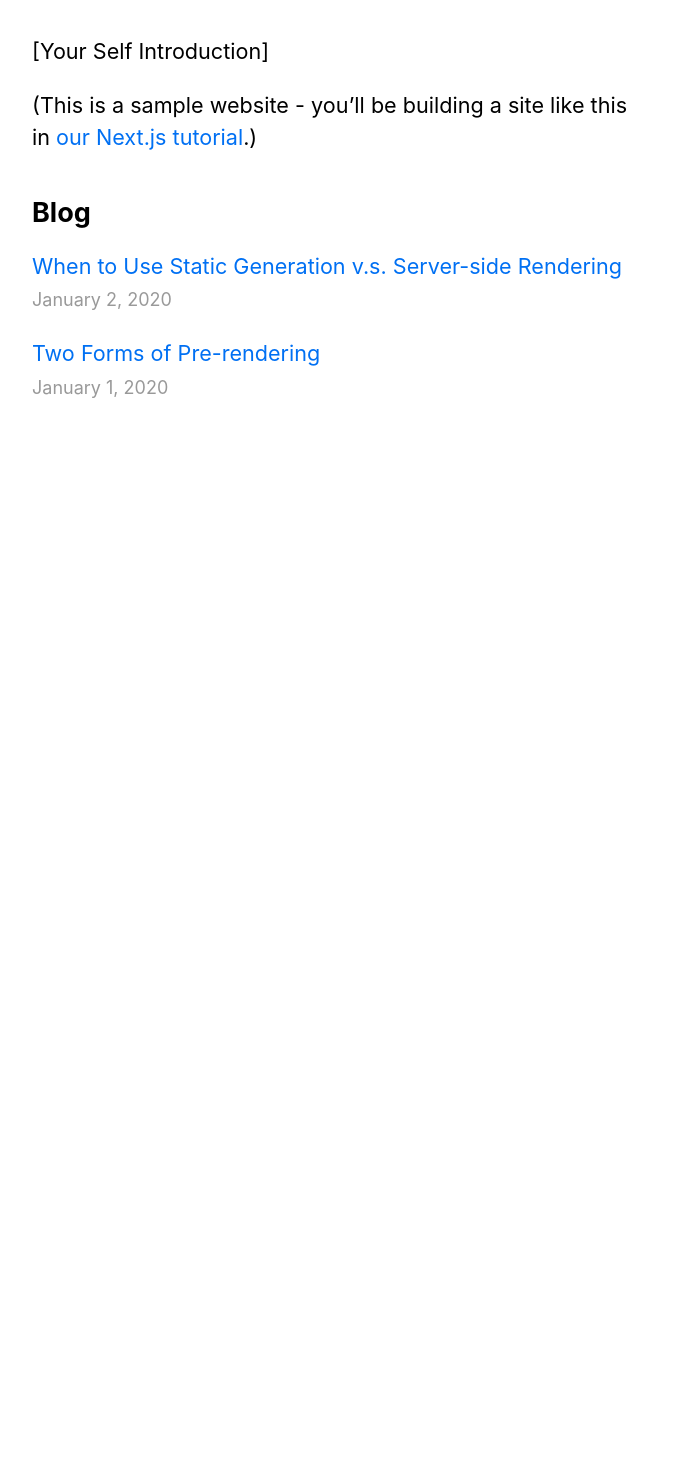
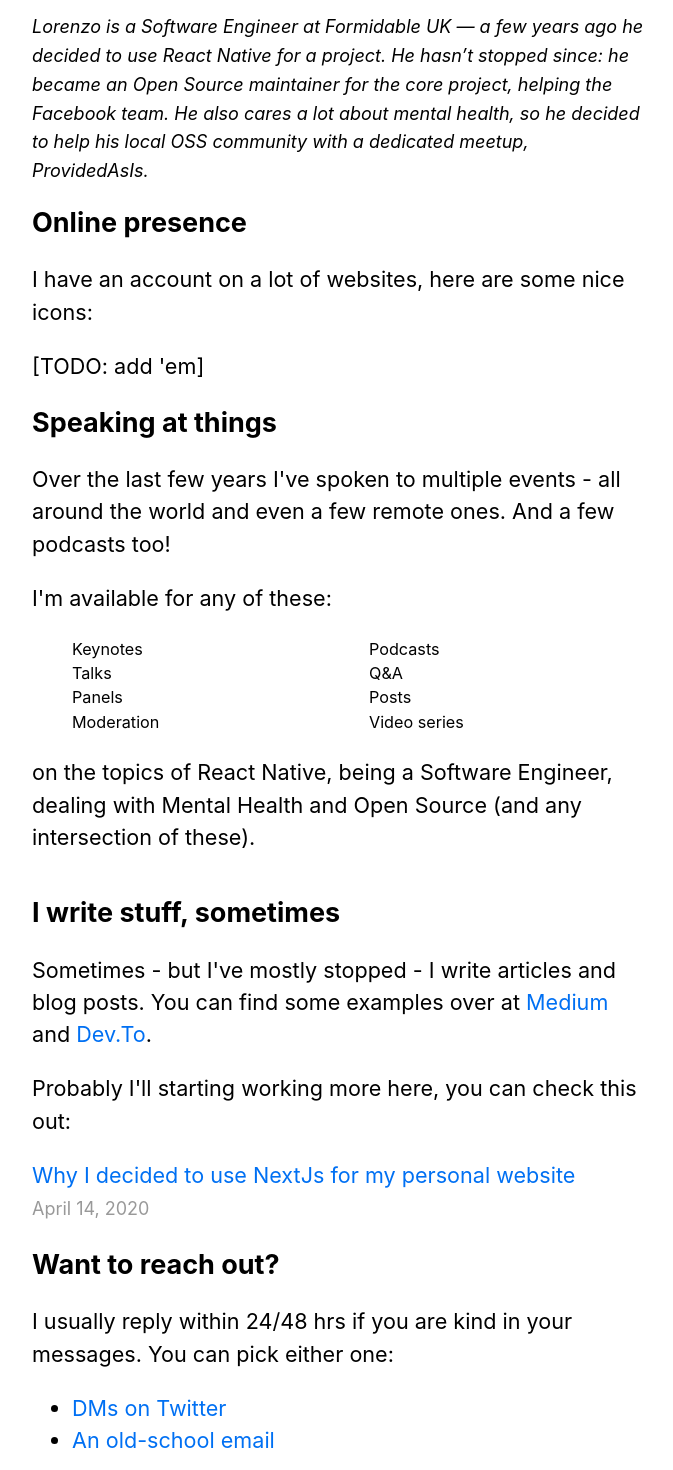
Before and after one commit to kelset/kelset.github.io, a Next.js app: page / in a window 1280 px wide. Shown: the part 320-1790 px from the top of the page, without its empty margins (302-975 px from the left). Before the commit the page ends 830 px from the top, so only its background shows below. Built offline with nearby package versions, Linux system fonts and the light colour scheme.

Commit message:
let's do some cleanup!

```diff
--- a/index.html
+++ b/index.html
@@ -35,7 +35,7 @@
       <a href="https://github.com/Kelset">GitHub</a>.
     </p>
     <p>
-      Sometimes - but I've mostly stopped - I write articles and blogposts. You
+      Sometimes - but I've mostly stopped - I write articles and blog posts. You
       can find some examples over at
       <a href="https://medium.com/@Kelset">Medium</a>
       and
--- a/pages/index.tsx
+++ b/pages/index.tsx
@@ -5,6 +5,17 @@ import { getSortedPostsData } from "../lib/posts";
 import Link from "next/link";
 import Date from "../components/date";
 import { GetStaticProps } from "next";
+
+const talksTypes = [
+  "Keynotes",
+  "Talks",
+  "Panels",
+  "Moderation",
+  "Podcasts",
+  "Q&A",
+  "Posts",
+  "Video series",
+];
 
 export default function Home({
   allPostsData,
@@ -20,15 +31,45 @@ export default function Home({
       <Head>
         <title>{siteTitle}</title>
       </Head>
+      <cite className={utilStyles.citingText}>
+        Lorenzo is a Software Engineer at Formidable UK — a few years ago he
+        decided to use React Native for a project. He hasn’t stopped since: he
+        became an Open Source maintainer for the core project, helping the
+        Facebook team. He also cares a lot about mental health, so he decided to
+        help his local OSS community with a dedicated meetup, ProvidedAsIs.
+      </cite>
       <section className={utilStyles.headingMd}>
-        <p>[Your Self Introduction]</p>
+        <h2 className={utilStyles.headingLg}>Online presence</h2>
+        <p>I have an account on a lot of websites, here are some nice icons:</p>
+        <p>[TODO: add 'em]</p>
+      </section>
+      <section className={utilStyles.headingMd}>
+        <h2 className={utilStyles.headingLg}>Speaking at things</h2>
         <p>
-          (This is a sample website - you’ll be building a site like this in{" "}
-          <a href="https://nextjs.org/learn">our Next.js tutorial</a>.)
+          Over the last few years I've spoken to multiple events - all around
+          the world and even a few remote ones. And a few podcasts too!
+        </p>
+        <p>
+          I'm available for any of these:
+          <ul className={utilStyles.eventsList}>
+            {talksTypes.map((eventType) => (
+              <li className={utilStyles.eventsListItem}>{eventType}</li>
+            ))}
+          </ul>
+          on the topics of React Native, being a Software Engineer, dealing with
+          Mental Health and Open Source (and any intersection of these).
         </p>
       </section>
       <section className={`${utilStyles.headingMd} ${utilStyles.padding1px}`}>
-        <h2 className={utilStyles.headingLg}>Blog</h2>
+        <h2 className={utilStyles.headingLg}>I write stuff, sometimes</h2>
+        <p>
+          Sometimes - but I've mostly stopped - I write articles and blog posts.
+          You can find some examples over at
+          <a href="https://medium.com/@Kelset"> Medium </a>
+          and
+          <a href="https://dev.to/kelset"> Dev.To</a>.
+        </p>
+        <p>Probably I'll starting working more here, you can check this out:</p>
         <ul className={utilStyles.list}>
           {allPostsData.map(({ id, date, title }) => (
             <li className={utilStyles.listItem} key={id}>
@@ -43,6 +84,21 @@ export default function Home({
           ))}
         </ul>
       </section>
+      <section className={utilStyles.headingMd}>
+        <h2 className={utilStyles.headingLg}>Want to reach out?</h2>
+        <p>
+          I usually reply within 24/48 hrs if you are kind in your messages. You
+          can pick either one:
+        </p>
+        <ul>
+          <li>
+            <a href="https://twitter.com/Kelset">DMs on Twitter</a>
+          </li>
+          <li>
+            <a href="mailto: notkelset@kelset.dev">An old-school email</a>
+          </li>
+        </ul>
+      </section>
     </Layout>
   );
 }
--- a/posts/pre-rendering.md
+++ /dev/null
@@ -1,11 +0,0 @@
----
-title: "Two Forms of Pre-rendering"
-date: "2020-01-01"
----
-
-Next.js has two forms of pre-rendering: **Static Generation** and **Server-side Rendering**. The difference is in **when** it generates the HTML for a page.
-
-- **Static Generation** is the pre-rendering method that generates the HTML at **build time**. The pre-rendered HTML is then _reused_ on each request.
-- **Server-side Rendering** is the pre-rendering method that generates the HTML on **each request**.
-
-Importantly, Next.js lets you **choose** which pre-rendering form to use for each page. You can create a "hybrid" Next.js app by using Static Generation for most pages and using Server-side Rendering for others.
--- a/posts/ssg-ssr.md
+++ b/posts/why-nextjs.md
@@ -1,6 +1,6 @@
 ---
-title: "When to Use Static Generation v.s. Server-side Rendering"
-date: "2020-01-02"
+title: "Why I decided to use NextJs for my personal website"
+date: "2020-04-14"
 ---
 
 We recommend using **Static Generation** (with and without data) whenever possible because your page can be built once and served by CDN, which makes it much faster than having a server render the page on every request.
--- a/styles/utils.module.css
+++ b/styles/utils.module.css
@@ -25,6 +25,10 @@
   line-height: 1.5;
 }
 
+.citingText {
+  text-align: justify;
+}
+
 .borderCircle {
   border-radius: 9999px;
 }
@@ -47,6 +51,16 @@
   margin: 0 0 1.25rem;
 }
 
+.eventsList {
+  list-style: none;
+  column-count: 2;
+  margin: 1.25rem 0;
+}
+
+.eventsListItem {
+  font-size: 0.9rem;
+}
+
 .lightText {
   color: #999;
 }
```
Also changed, not shown: public/images/profile.png, public/vercel.svg (deleted).
